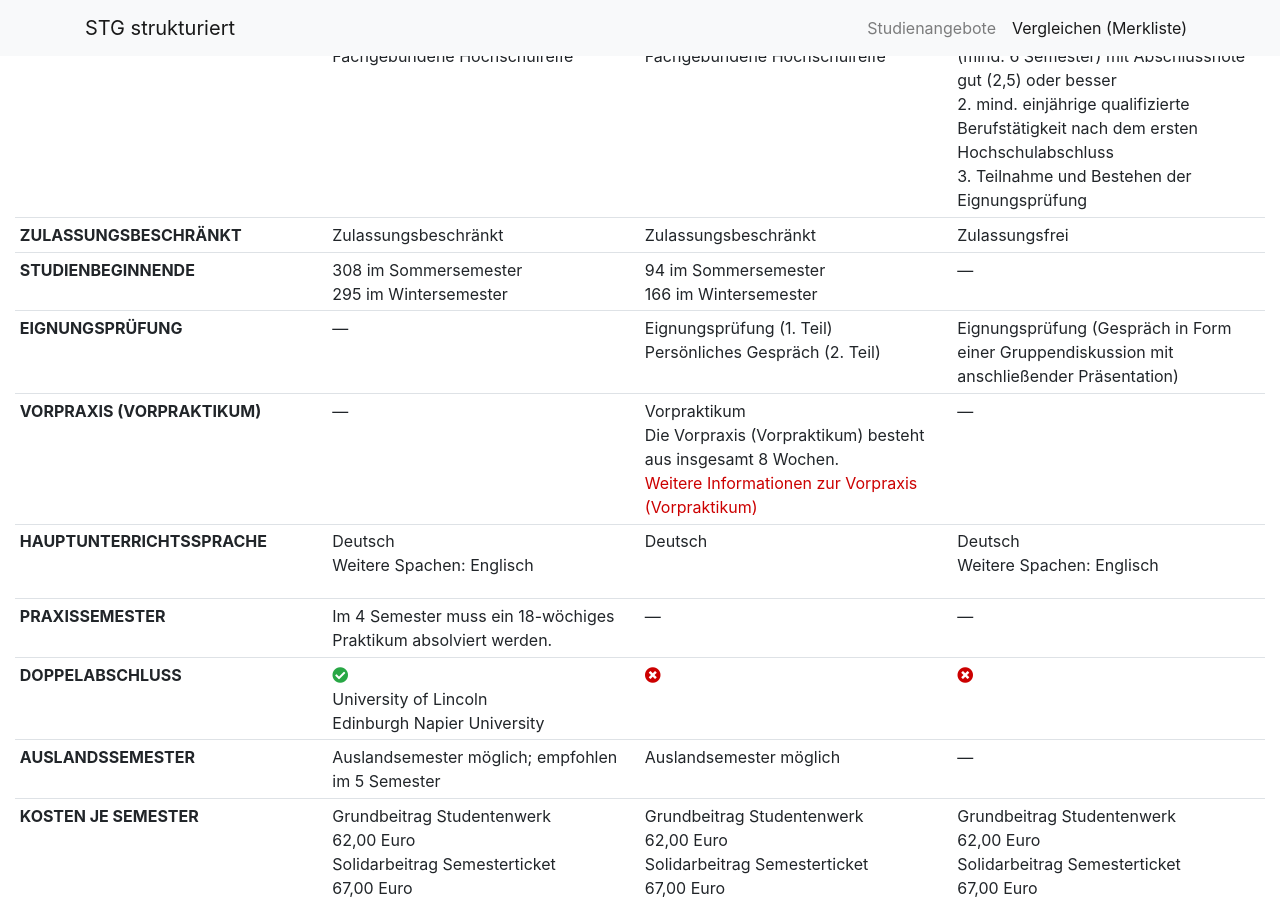
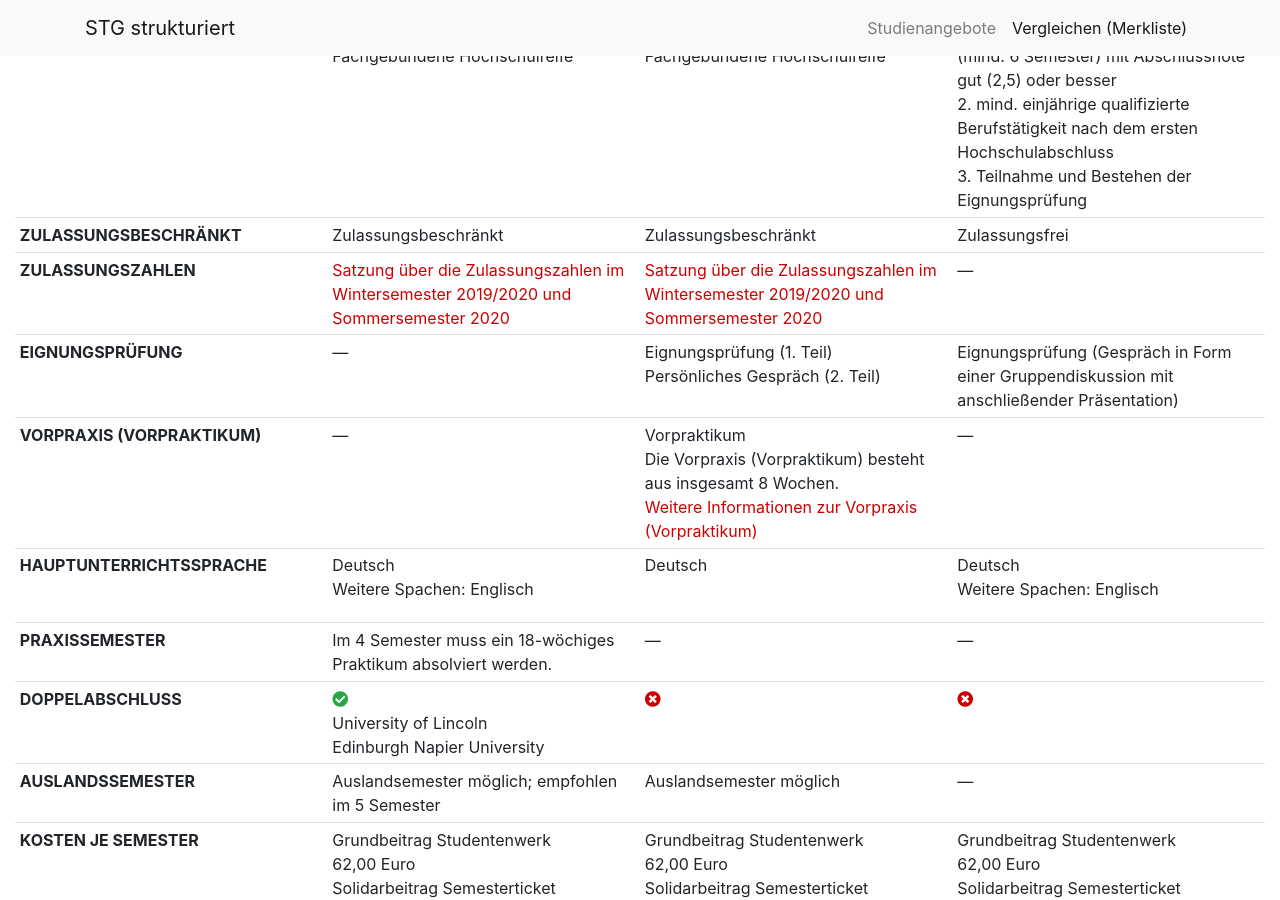
Before and after one commit to tgermer/stg, a Jekyll site: the page built from vergleichen.html, in a window 1280 px wide and 900 px high, scrolled down 441 px. Built offline with Jekyll 4.4.1, drawn with Linux system fonts in a browser that asks for light colours.

Commit message:
Studienbeginnende umgestellt auf Zulassungszahlen. Nur Angezeit, wenn zulassungsbeschränkt true.

```diff
--- a/_config.yml
+++ b/_config.yml
@@ -33,6 +33,8 @@ publisher: |
   Lothstraße 34<br>
   80335 München
 president: Prof. Dr. Martin Leitner
+zulassungszahlen_url: https://w3-mediapool.hm.edu/mediapool/media/dachmarke/dm_lokal/hauptabteilung2/bereichimma_1/Satzung_Zulassungszahlen.pdf
+zulassungszahlen_url_text: Satzung über die Zulassungszahlen im Wintersemester 2019/2020 und Sommersemester 2020
 studienberatung:
   telefonzeiten:
     - ["Mo–Do", "9:00–12:00 Uhr"]
--- a/vergleichen.html
+++ b/vergleichen.html
@@ -88,16 +88,11 @@ title: Studiengänge vergleichen (Merkliste)
         {% endfor %}
       </tr>
       <tr>
-        <th scope="row" class="text-uppercase">Studienbeginnende{{ site.badge_p }}</th>
+        <th scope="row" class="text-uppercase">Zulassungs&shy;zahlen{{ site.badge_p }}</th>
         {% for item in site.data.stg %}
         <td>
-          {% if item.studien_anfaenger.sose !=nil or item.studien_anfaenger.wise != nil %}
-          {% if item.studien_anfaenger.sose !=nil %}
-          <span class="d-block">{{ item.studien_anfaenger.sose }} im Sommersemester</span>
-          {% endif %}
-          {% if item.studien_anfaenger.wise !=nil %}
-          <span class="d-block">{{ item.studien_anfaenger.wise }} im Wintersemester</span>
-          {% endif %}
+          {% if item.zulassungs_beschraenkt == true %}
+          <a href="{{ site.zulassungszahlen_url }}" target="_blank">{{ site.zulassungszahlen_url_text }}</a>
           {% else %}
           —
           {% endif %}
```
Also changed, not shown: _data/stg.yaml (+0 -9 lines), _layouts/stg.html (+3 -8 lines).
